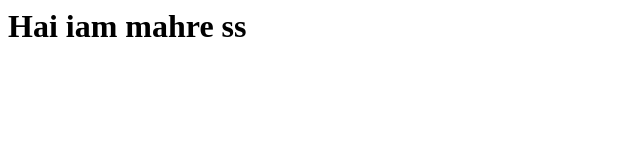
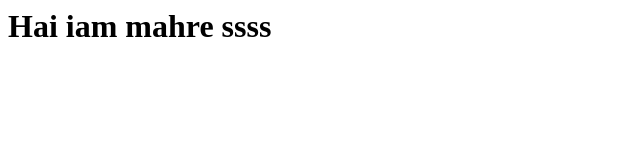
Before and after one commit to jasirec/Test, a plain HTML site: page index.html in a window 1280 px wide. Shown: the full height of the page, 0-640 px from the left. Drawn offline with Linux system fonts and the light colour scheme.

Commit message:
all saved

```diff
--- /dev/null
+++ b/dir1/app1.js
@@ -0,0 +1 @@
+console.log('app1');
--- a/index.html
+++ b/index.html
@@ -1,5 +1,5 @@
 <html>
 <body>
-<h1>Hai iam mahre ss</h1>
+<h1>Hai iam mahre ssss</h1>
 </body>
 </html>
```
Also changed, not shown: 1 other file.
